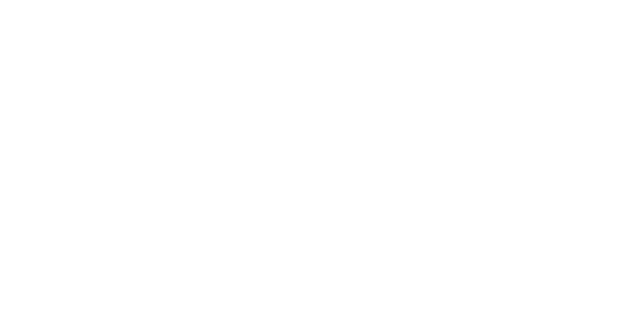
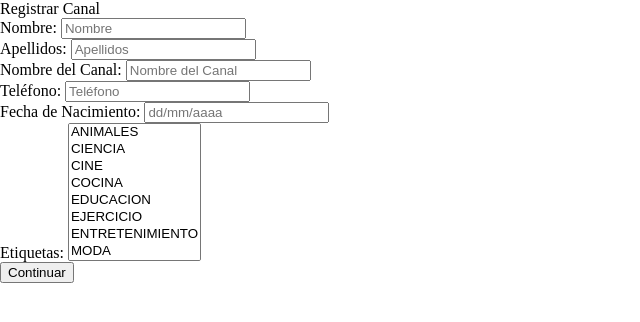
Before and after one commit to j20hook/LDLNFront, an Angular app: page /apollo/canal/crear in a window 1280 px wide. Before the commit this address led to /. Shown: the top 322 px of the page, without its empty margins (0-640 px from the left). Built offline with nearby package versions, Linux system fonts and the light colour scheme; no server answers.

Commit message:
Crear canal iniciado

```diff
--- a/src/app/components/crear-canal/crear-canal.component.html
+++ b/src/app/components/crear-canal/crear-canal.component.html
@@ -1,83 +1,139 @@
-<!DOCTYPE html>
+<!doctype html>
 <html lang="en" dir="ltr">
-
     <head>
-  <meta charset="UTF-8">
-  <title> Crear Usuario de Prueba | LDLN </title>
-  <link rel="stylesheet" type="text/css" href="crear-canal.component.css">
-  <link rel="stylesheet" href="https://cdnjs.cloudflare.com/ajax/libs/font-awesome/5.15.3/css/all.min.css">
-  <meta name="viewport" content="width=device-width, initial-scale=1.0">
-
-
+        <meta charset="UTF-8" />
+        <title>Crear Usuario de Prueba | LDLN</title>
+        <link
+            rel="stylesheet"
+            type="text/css"
+            href="crear-canal.component.css"
+        />
+        <link
+            rel="stylesheet"
+            href="https://cdnjs.cloudflare.com/ajax/libs/font-awesome/5.15.3/css/all.min.css"
+        />
+        <meta name="viewport" content="width=device-width, initial-scale=1.0" />
     </head>
     <body>
-
         <div class="contenedor">
-
             <div class="forms">
-
                 <div class="form-content">
-
                     <div class="signup-form">
-
                         <div class="titulo">Registrar Canal</div>
 
-        <form name="form" id="form" (ngSubmit)="crearCanal()">
-
+                        <form
+                            name="canal-form"
+                            id="canal-form"
+                            (ngSubmit)="crearCanal()"
+                        >
                             <div class="input-boxes">
-
                                 <div class="input-box">
-              <input type="text" id="nombre" name="nombre" placeholder="Nombre" [(ngModel)]="canal.nombre"  required>
+                                    <span>Nombre: </span>
+                                    <input
+                                        type="text"
+                                        id="nombre"
+                                        name="nombre"
+                                        placeholder="Nombre"
+                                        [ngModel]="nuevoCanal.nombre"
+                                        required
+                                    />
                                 </div>
 
                                 <div class="input-box">
-              <input type="text" name="apellidos" id="apellidos" placeholder="Apellidos" [(ngModel)]="canal.apellidos"  required>
+                                    <span>Apellidos: </span>
+                                    <input
+                                        type="text"
+                                        name="apellidos"
+                                        id="apellidos"
+                                        placeholder="Apellidos"
+                                        [ngModel]="nuevoCanal.apellidos"
+                                        required
+                                    />
                                 </div>
 
                                 <div class="input-box">
-              <input type="text" name="nombre_canal" id="nombre_canal" placeholder="Nombre del Canal" [(ngModel)]="canal.nombre_canal"  required>
+                                    <span>Nombre del Canal: </span>
+                                    <input
+                                        type="text"
+                                        name="nombre_canal"
+                                        id="nombre_canal"
+                                        placeholder="Nombre del Canal"
+                                        [ngModel]="nuevoCanal.nombre_canal"
+                                        required
+                                    />
                                 </div>
 
                                 <div class="input-box">
-              <input type="text" name="telefono" id="telefono" placeholder="Telefono" [(ngModel)]="canal.telefono"  required>
+                                    <span>Teléfono: </span>
+                                    <input
+                                        type="text"
+                                        name="telefono"
+                                        id="telefono"
+                                        placeholder="Teléfono"
+                                        [ngModel]="nuevoCanal.telefono"
+                                        required
+                                    />
                                 </div>
 
                                 <div class="input-box">
-              <input type="text" name="telefono" id="telefono" placeholder="Telefono" [(ngModel)]="canal.telefono"  required>
+                                    <span>Fecha de Nacimiento: </span>
+                                    <input
+                                        type="text"
+                                        name="fecha_nacimiento"
+                                        id="fecha_nacimiento"
+                                        placeholder="dd/mm/aaaa"
+                                        [ngModel]="nuevoCanal.fecha_nacimiento"
+                                        required
+                                    />
                                 </div>
 
                                 <div class="input-box">
-              <input type="date" name="fecha_nacimiento" id="fecha_nacimiento" placeholder="Fecha de Nacimiento" [(ngModel)]="canal.fecha_nacimiento"  required>
-            </div>
-
-            <div class="input-box">
-              <select multiple size="8">
-                <option value="Programacion">American flamingo</option>
-                <option value="Andean">Andean flamingo</option>
-                <option value="Chilean">Chilean flamingo</option>
-                <option value="Greater">Greater flamingo</option>
-                <option value="James's">James's flamingo</option>
-                <option value="Lesser">Lesser flamingo</option>
+                                    <span>Etiquetas: </span>
+                                    <select
+                                        multiple
+                                        size="8"
+                                        name="etiquetas"
+                                        id="etiquetas"
+                                        [ngModel]="nuevoCanal.etiquetas"
+                                    >
+                                        <option value="ANIMALES">
+                                            ANIMALES
+                                        </option>
+                                        <option value="CIENCIA">CIENCIA</option>
+                                        <option value="CINE">CINE</option>
+                                        <option value="COCINA">COCINA</option>
+                                        <option value="EDUCACION">
+                                            EDUCACION
+                                        </option>
+                                        <option value="EJERCICIO">
+                                            EJERCICIO
+                                        </option>
+                                        <option value="ENTRETENIMIENTO">
+                                            ENTRETENIMIENTO
+                                        </option>
+                                        <option value="MODA">MODA</option>
+                                        <option value="MÚSICA">MÚSICA</option>
+                                        <option value="NOTICIAS">
+                                            NOTICIAS
+                                        </option>
+                                        <option value="PROGRAMACIÓN">
+                                            PROGRAMACIÓN
+                                        </option>
+                                        <option value="VIAJES">VIAJES</option>
+                                        <option value="VIDEOJUEGOS">
+                                            VIDEOJUEGOS
+                                        </option>
                                     </select>
                                 </div>
 
                                 <div class="boton input-box">
-              <input type="submit" value="Continuar">
+                                    <input type="submit" value="Continuar" />
                                 </div>
-
-
-
                             </div>
-
                         </form>
-
                     </div>
-
                 </div>
-
             </div>
-
         </div>
-
     </body>
 </html>
--- a/src/app/components/crear-canal/crear-canal.component.ts
+++ b/src/app/components/crear-canal/crear-canal.component.ts
@@ -1,43 +1,34 @@
-import {Component, OnInit} from '@angular/core';
-import {GeneralService} from "../../services/general.service";
-import {Router} from "@angular/router";
-import {Usuario} from "../../models/Usuario";
-import {HttpErrorResponse} from "@angular/common/http";
-import {Canal} from "../../models/Canal";
-import any = jasmine.any;
+import { Component, OnInit } from '@angular/core';
+import { GeneralService } from '../../services/general.service';
+import { Router } from '@angular/router';
+import { HttpErrorResponse } from '@angular/common/http';
+import { Canal } from '../../models/Canal';
 
 @Component({
-  selector: 'app-crear-usuario-prueba',
-  templateUrl: './crear-canal.component.html',
-  styleUrls: ['./crear-canal.component.css']
+    selector: 'app-crear-canal',
+    templateUrl: './crear-canal.component.html',
+    styleUrls: ['./crear-canal.component.css'],
 })
-export class CrearCanalComponent implements OnInit{
+export class CrearCanalComponent implements OnInit {
+    // Introducimos variables que vamos a necesitar en el componente.
+    nuevoCanal = new Canal();
+    usuario: any;
+    canales: any = [];
 
-  canal = new Canal();
-  usuario : any;
-  canales : any = [];
+    // Introducimos en el constructor el service y el routing
+    constructor(
+        private service: GeneralService,
+        public router: Router
+    ) {}
 
-  constructor(private service:GeneralService, public router: Router) {
-  }
+    // Solicitamos el usuario para sacar el id
+    ngOnInit() {
+        this.usuario = localStorage.getItem('usuario');
+        this.service.getUsuarioById().subscribe();
+    }
 
-  ngOnInit() {
-    this.usuario = localStorage.getItem('usuario')
-  }
-
-  crearCanal(){
-
-
-    this.service.crearCanal(this.canal).subscribe((data :any)=>{
-      console.log(data)
-      if (data['message'] == 'Canal creado'){
-
-        window.location.reload()
-
-      }
-
-    });
-
-
-  }
-
+    // Funcion para crear canal
+    crearCanal() {
+        this.service.crearCanal(this.nuevoCanal);
+    }
 }
--- a/src/app/models/Canal.ts
+++ b/src/app/models/Canal.ts
@@ -1,6 +1,6 @@
-import {Usuario} from "./Usuario";
+import { Usuario } from './Usuario';
 
-export class Canal{
+export class Canal {
     id?: bigint;
     nombre: string = '';
     apellidos?: string = '';
@@ -8,7 +8,7 @@
     telefono?: string = '';
     fecha_nacimiento?: string = '';
     fecha_creacion?: string = '';
-  etiquetas?: number;
+    etiquetas?: string = '';
     usuario: Usuario = new Usuario();
     activo: boolean = true;
 }
```
Also changed, not shown: src/app/app-routing.module.ts (+18 -19 lines), src/app/app.module.ts (+5 -3 lines), src/app/components/boton-suscripcion/boton-suscripcion.component.html (added, +18 -0 lines), src/app/components/boton-suscripcion/boton-suscripcion.component.ts (added, +16 -0 lines), src/app/services/general.service.ts (+25 -32 lines), src/app/components/boton-suscripcion/boton-suscripcion.component.css (added), 1 other file (tests, documents, lock files or other folders). Lines whose indentation alone changed are shown as unchanged.
